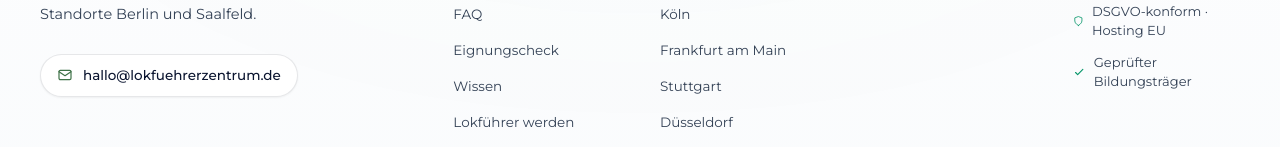
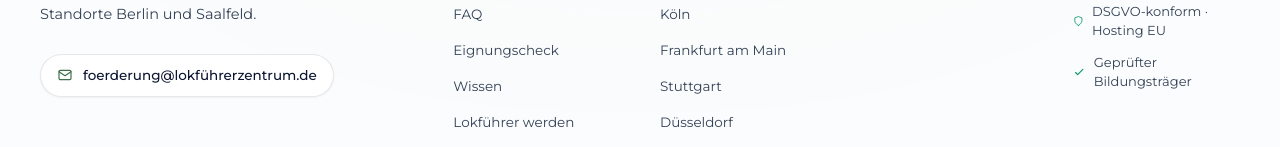
Before and after one commit to Monaco1337/Lokf-hrerzentrum, a Next.js app: page / in a window 1280 px wide. Shown: the part 11145-11292 px from the top of the page. Built offline with nearby package versions, Linux system fonts and the light colour scheme; no server answers.

Commit message:
fix(footer): Kontakt-E-Mail auf foerderung@lokführerzentrum.de (Strato)
Ersetzt die alte ASCII-Platzhalteradresse durch das echte Strato-Postfach.
mailto verwendet die Punycode-Domain (in allen Clients zustellbar), der
Anzeigetext die Umlaut-Form.

Co-authored-by: Cursor <cursoragent@cursor.com>

```diff
--- a/src/components/layout/Footer.tsx
+++ b/src/components/layout/Footer.tsx
@@ -160,11 +160,11 @@ function SitemapGrid() {
           </p>
 
           <a
-            href="mailto:hallo@lokfuehrerzentrum.de"
+            href="mailto:foerderung@xn--lokfhrerzentrum-2vb.de"
             className="mt-7 inline-flex items-center gap-2.5 rounded-full border border-ink/10 bg-white px-4 py-2.5 text-[13.5px] font-medium text-navy-900 shadow-sm transition hover:border-ink/20 hover:bg-surface-subtle"
           >
             <MailGlyph className="h-4 w-4 text-accent-600" />
-            hallo@lokfuehrerzentrum.de
+            foerderung@lokführerzentrum.de
           </a>
         </div>
 
```
